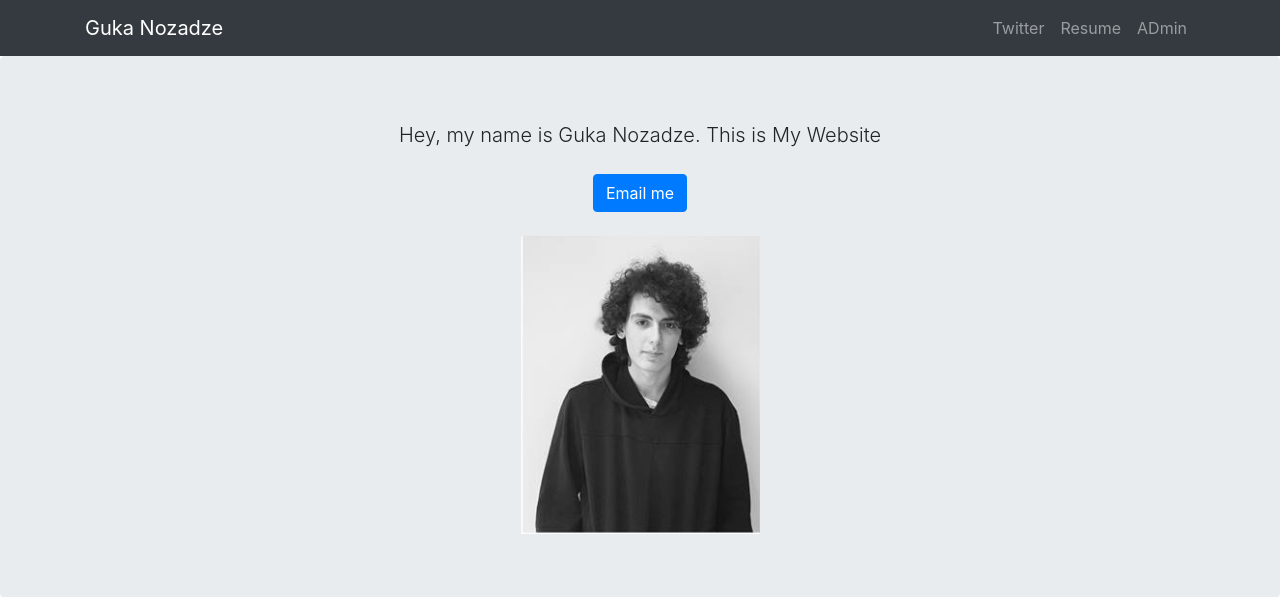
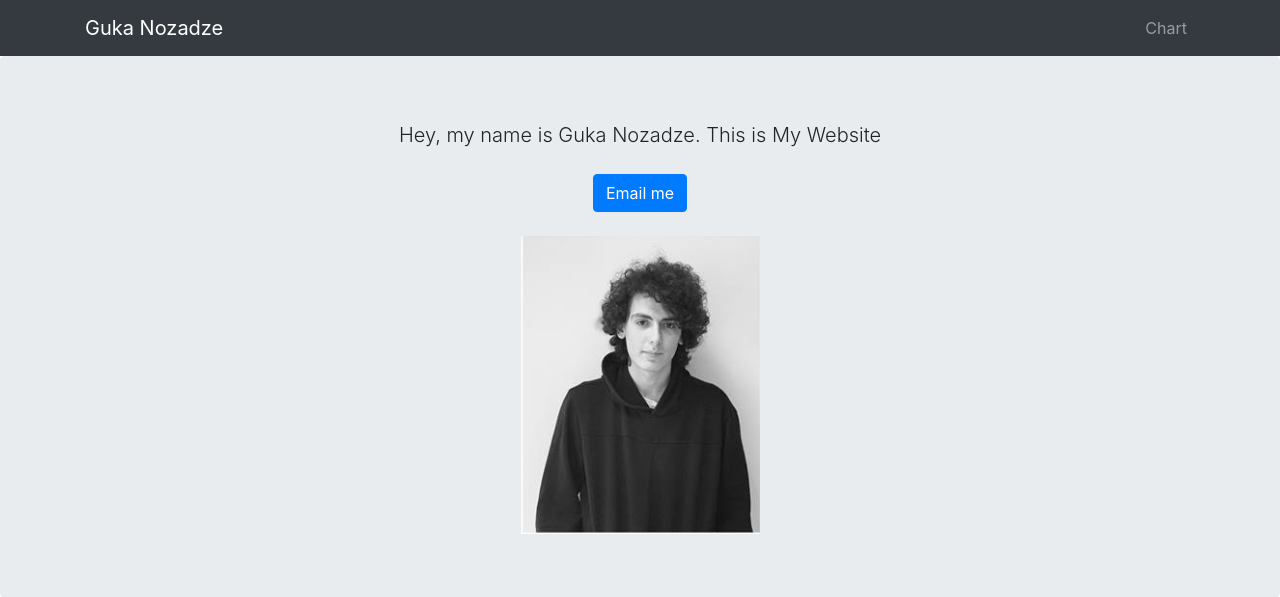
Before and after one commit to gukanozadze/MyWebsite, a Django app: page / in a window 1280 px wide. Shown: the top 597 px of the page. Run offline with Django 3.2, Linux system fonts and the light colour scheme; data that the repository does not hold is empty; some libraries are stand-ins or nearby versions.

Commit message:
Edited navbar

```diff
--- a/mainApps/templates/mainApps/home.html
+++ b/mainApps/templates/mainApps/home.html
@@ -48,16 +48,13 @@ body{
                 <div class="collapse navbar-collapse" id="navbarNav">
                     <ul class="navbar-nav ml-auto">
                         <li class="nav-item">
-                            <a class="nav-link" href="https://twitter.com/guka_nozadze">Twitter</a>
-                        </li>
-                        <li class="nav-item">
-                            <a class="nav-link" href="{% static 'Geo_CV.pdf' %}">Resume</a>
+                            <!--<a class="nav-link" href="{% static 'Geo_CV.pdf' %}">Resume</a>-->
                         </li>
                         <li class="nav-item">
                             <!--<a class="nav-link" href="{% url 'allblogs' %}">Blog</a>-->
                         </li>
                         <li class="nav-item">
-                            <a class="nav-link" href="admin/">ADmin</a>
+                            <a class="nav-link" href="#charts">Chart</a>
                         </li>
                     </ul>
                 </div>
```
